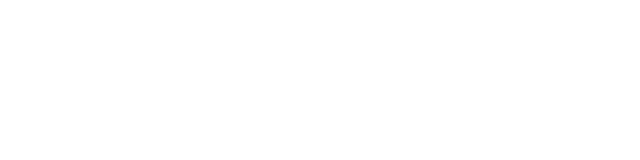
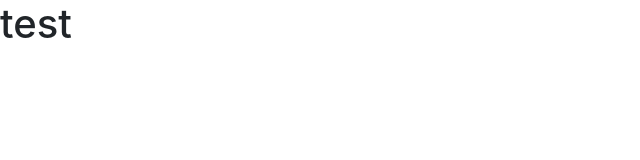
Before and after one commit to Abeyy/Restauranteur-JS, a Vue app: page / in a window 1280 px wide. Shown: the top 160 px of the page, without its empty margins (0-640 px from the left). Built offline with nearby package versions, Linux system fonts and the light colour scheme.

Commit message:
importing component

```diff
--- a/src/App.vue
+++ b/src/App.vue
@@ -1,9 +1,14 @@
 <template>
-
+  <EnterUsers></EnterUsers>
 </template>
 
 <script>
+
+import EnterUsers from './components/EnterUsers.vue'
 export default {
+  components: {
+    EnterUsers: EnterUsers
+  }
 }
 </script>
 
--- /dev/null
+++ b/src/components/EnterUsers.vue
@@ -0,0 +1,11 @@
+<template>
+  <h1> test</h1>
+</template>
+
+<script>
+export default {
+}
+</script>
+
+<style lang="css">
+</style>
```
Also changed, not shown: src/components/EnterUser.vue (deleted).
